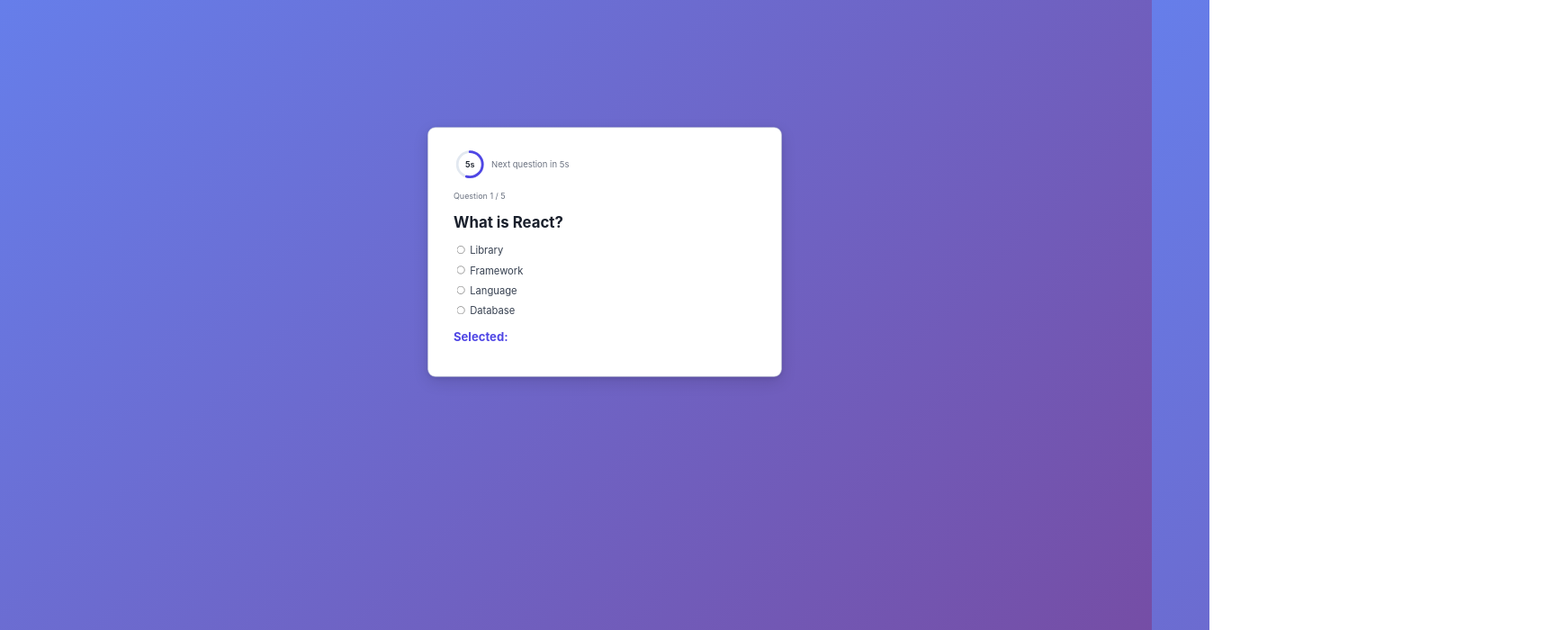
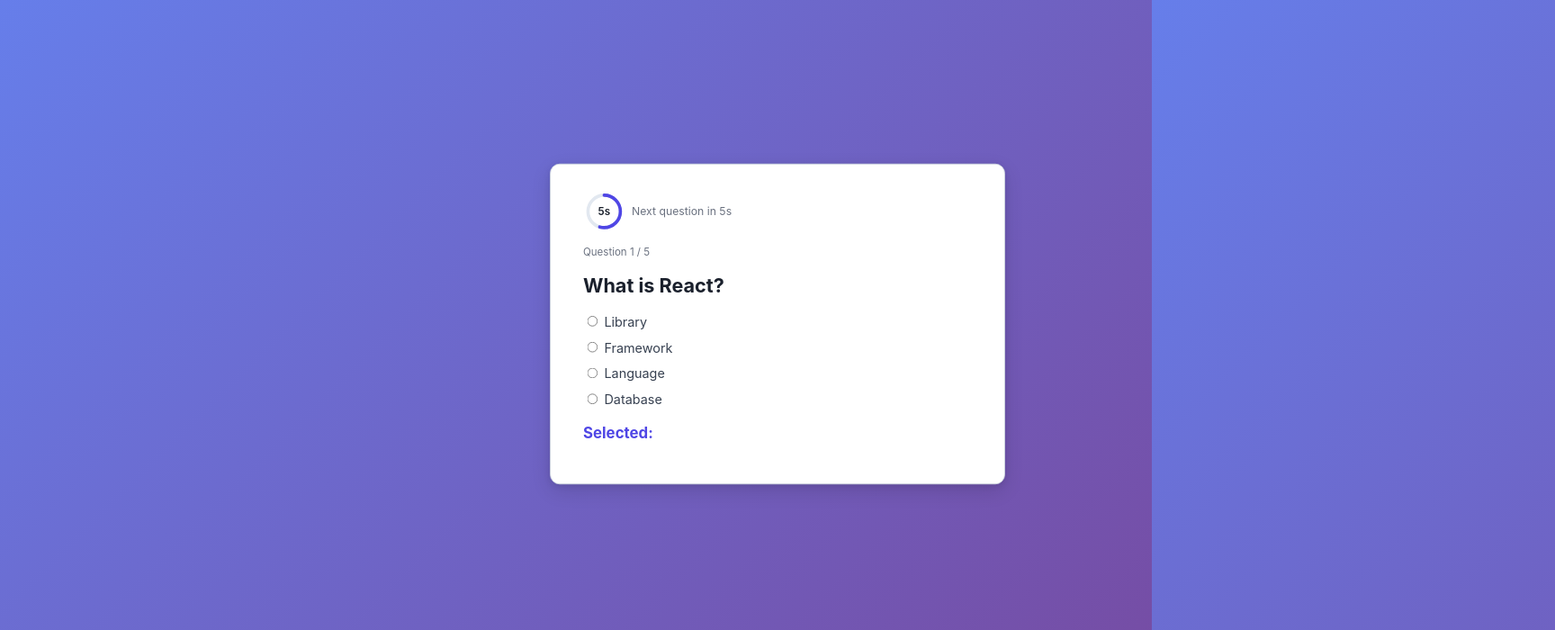
Before and after one commit to ritikm-dev/agentic---Startup-Evaluator, a React (Vite) app in the folder frontend/entrepreneur_web/: page /question in a window 1280 px wide. Shown: the top 700 px of the page at 90% size, 1728 px wide, since content can reach past the window. Built offline with nearby package versions, Linux system fonts and the light colour scheme.

Commit message:
updated question component

```diff
--- a/frontend/entrepreneur_web/src/Question.jsx
+++ b/frontend/entrepreneur_web/src/Question.jsx
@@ -70,7 +70,7 @@
   );
 }
 
-function App() {
+function Question() {
   const [qIndex, setQIndex] = useState(0);
   const [selected, setSelected] = useState("");
   const [timeLeft, setTimeLeft] = useState(INTERVAL);
@@ -148,4 +148,4 @@
   );
 }
 
-export default App;
+export default Question;
--- a/frontend/entrepreneur_web/src/index.css
+++ b/frontend/entrepreneur_web/src/index.css
@@ -1,7 +1,7 @@
 /* Container and Layout */
 body {
   margin: 0;
-   transform: scale(0.7);      /* scales content to 80% */
+   transform: scale(0.9);      /* scales content to 80% */
   transform-origin: top left; /* keeps content aligned to top-left */
   width: 150%;
   padding: 0;
```
